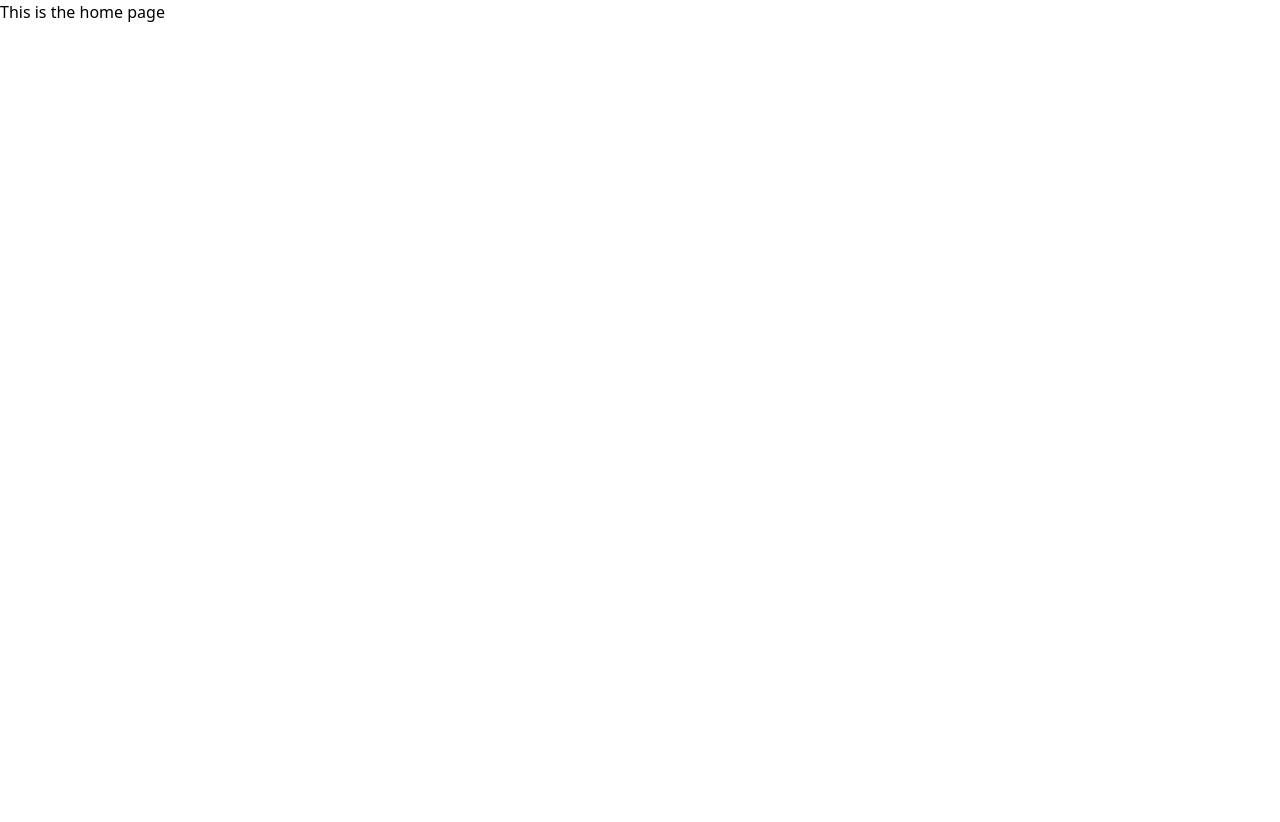
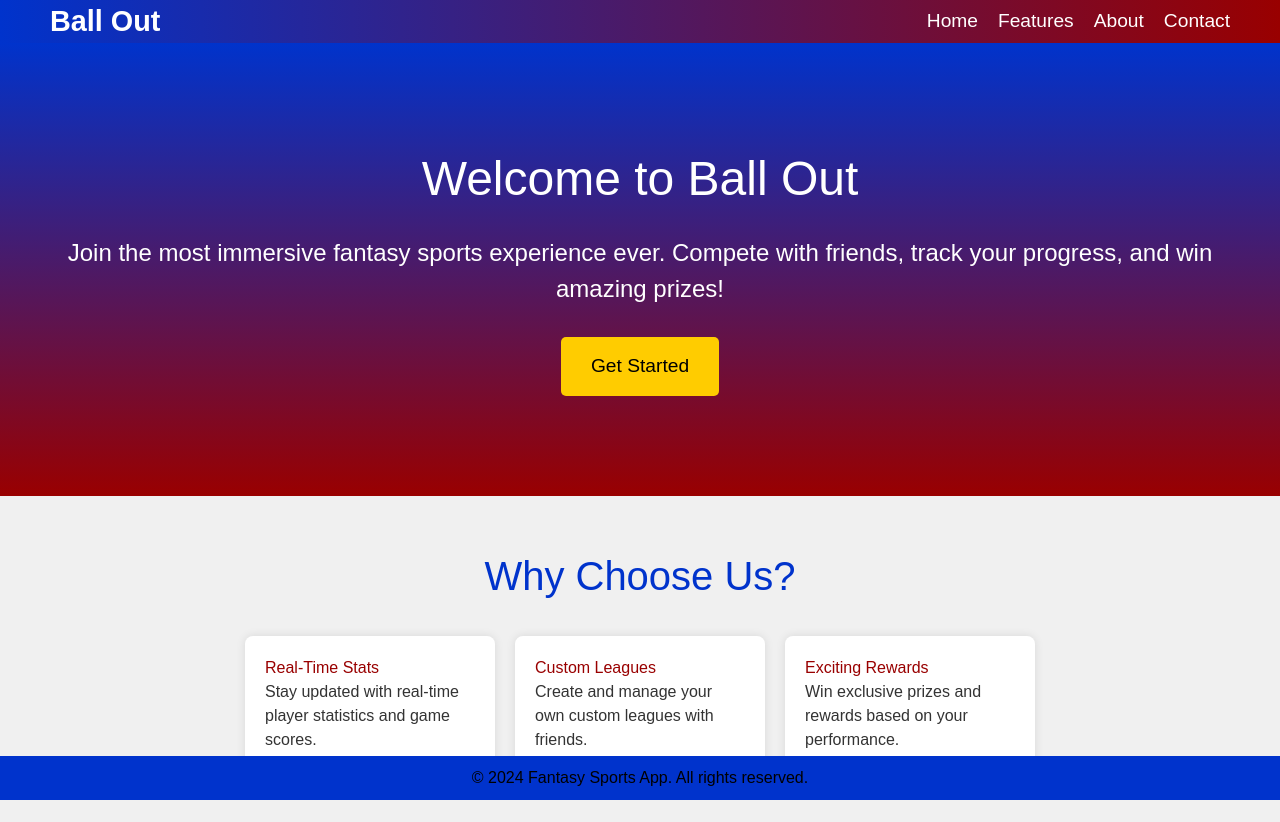
Before and after one commit to Shreyas-Pattabi/Ball-Out, a React (Vite) app in the folder frontend/: page / in a window 1280 px wide. Before the commit the page ends 800 px from the top, so only its background shows below. Built offline with nearby package versions, Linux system fonts and the light colour scheme.

Commit message:
Home Page Changes 2

```diff
--- a/frontend/src/components/Home.css
+++ b/frontend/src/components/Home.css
@@ -0,0 +1,127 @@
+/* Home.css */
+
+body {
+    margin: 0;
+    font-family: 'Arial', sans-serif;
+    background-color: #f0f0f0;
+    color: #333;
+  }
+
+  .home {
+    text-align: center;
+  }
+
+  .header {
+    background: linear-gradient(90deg, #0033cc, #990000);
+    color: rgb(255, 255, 255);
+    padding: 20px 0;
+    display: flex;
+    justify-content: space-between;
+    align-items: center;
+    padding: 0 50px;
+  }
+
+  .logo {
+    font-size: 1.8em;
+    font-weight: bold;
+  }
+
+  .header nav ul {
+    list-style: none;
+    padding: 0;
+    margin: 0;
+    display: flex;
+    gap: 20px;
+  }
+
+  .header nav ul li {
+    display: inline;
+  }
+
+  .header nav ul li a {
+    color: rgb(255, 255, 255);
+    text-decoration: none;
+    font-size: 1.2em;
+    transition: color 0.3s;
+  }
+
+  .header nav ul li a:hover {
+    color: #ffcc00;
+  }
+
+  .hero {
+    background: linear-gradient(180deg, #0033cc, #990000);
+    color: white;
+    padding: 100px 20px;
+  }
+
+  .hero h1 {
+    font-size: 3em;
+    margin: 0 0 20px;
+  }
+
+  .hero p {
+    font-size: 1.5em;
+    margin: 0 0 30px;
+  }
+
+  .hero button {
+    background-color: #ffcc00;
+    color: black;
+    border: none;
+    padding: 15px 30px;
+    font-size: 1.2em;
+    cursor: pointer;
+    border-radius: 5px;
+    transition: background-color 0.3s ease;
+  }
+
+  .hero button:hover {
+    background-color: #e6b800;
+  }
+
+  .features {
+    padding: 50px 20px;
+    background-color: #f0f0f0;
+  }
+
+  .features h2 {
+    font-size: 2.5em;
+    margin-bottom: 30px;
+    color: #0033cc;
+  }
+
+  .feature-list {
+    display: flex;
+    justify-content: center;
+    gap: 20px;
+    flex-wrap: wrap;
+  }
+
+  .feature-item {
+    background-color: white;
+    padding: 20px;
+    border-radius: 8px;
+    box-shadow: 0 0 10px rgba(0, 0, 0, 0.1);
+    width: 250px;
+    text-align: left;
+    transition: transform 0.3s;
+  }
+
+  .feature-item:hover {
+    transform: translateY(-10px);
+  }
+
+  .feature-item h3 {
+    margin-top: 0;
+    color: #990000;
+  }
+
+  .footer {
+    background-color: #0033cc;
+    color: rgb(0, 0, 0);
+    padding: 10px 0;
+    position: fixed;
+    width: 100%;
+    bottom: 0;
+  }
--- a/frontend/src/components/Home.jsx
+++ b/frontend/src/components/Home.jsx
@@ -1,11 +1,51 @@
-import React from 'react'
+// src/Home.js
+import React from 'react';
+import './Home.css';
 
 const Home = () => {
   return (
-    <div>
-      This is the home page
+    <div className="home">
+      <header className="header">
+        <div className="logo">Ball Out</div>
+        <nav>
+          <ul>
+            <li><a href="#home">Home</a></li>
+            <li><a href="#features">Features</a></li>
+            <li><a href="#about">About</a></li>
+            <li><a href="#contact">Contact</a></li>
+          </ul>
+        </nav>
+      </header>
+
+      <section className="hero">
+        <h1>Welcome to Ball Out</h1>
+        <p>Join the most immersive fantasy sports experience ever. Compete with friends, track your progress, and win amazing prizes!</p>
+        <button>Get Started</button>
+      </section>
+
+      <section id="features" className="features">
+        <h2>Why Choose Us?</h2>
+        <div className="feature-list">
+          <div className="feature-item">
+            <h3>Real-Time Stats</h3>
+            <p>Stay updated with real-time player statistics and game scores.</p>
+          </div>
+          <div className="feature-item">
+            <h3>Custom Leagues</h3>
+            <p>Create and manage your own custom leagues with friends.</p>
+          </div>
+          <div className="feature-item">
+            <h3>Exciting Rewards</h3>
+            <p>Win exclusive prizes and rewards based on your performance.</p>
+          </div>
+        </div>
+      </section>
+
+      <footer className="footer">
+        <p>&copy; 2024 Fantasy Sports App. All rights reserved.</p>
+      </footer>
     </div>
-  )
-}
+  );
+};
 
-export default Home
+export default Home;
```
